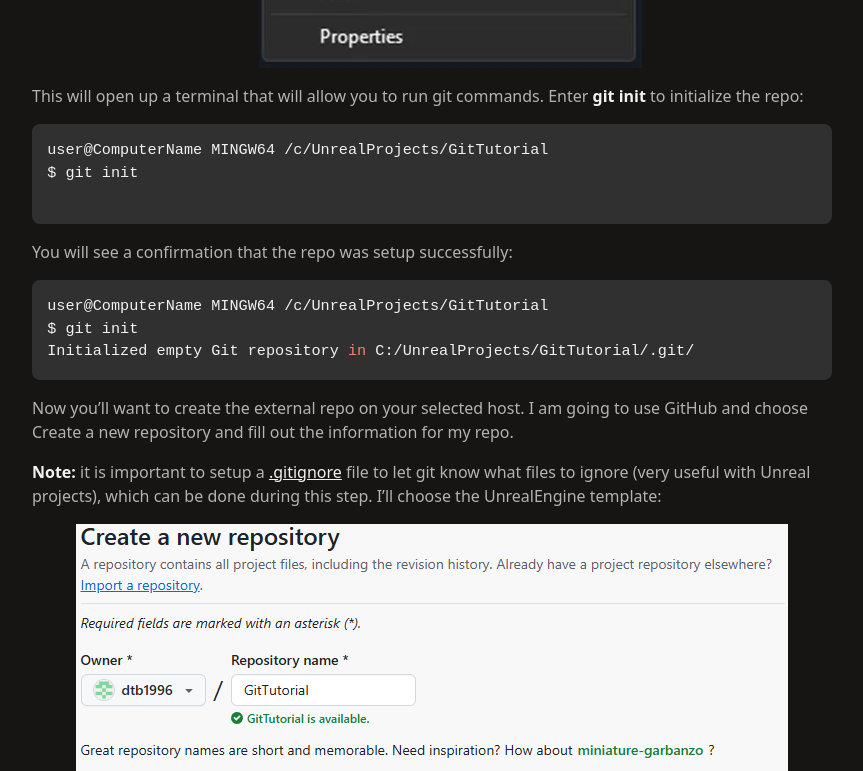
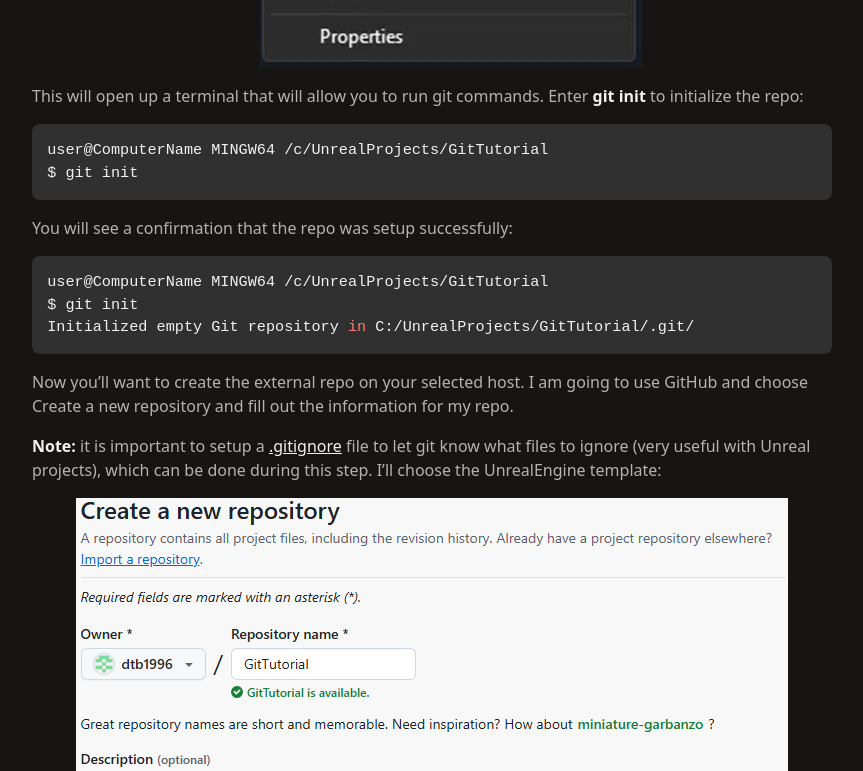
Before and after one commit to dtb1996/portfolio-website, a React (Vite) app: page /blog/setting-up-git-for-unreal-engine in a window 1280 px wide. Shown: the part 1460-2231 px from the top of the page, without its empty margins (208-1071 px from the left). Built offline with nearby package versions, Linux system fonts and the light colour scheme.

Commit message:
Removed min-height rule for code blocks

```diff
--- a/src/pages/Blog/BlogPost.scss
+++ b/src/pages/Blog/BlogPost.scss
@@ -79,7 +79,6 @@
                 display: block;
                 min-width: 100px;
                 max-width: 100%;
-                min-height: 100px;
                 border-radius: 8px;
                 background-color: hsl(0, 0%, 19%);
                 color: hsl(0, 0%, 95%);
```
